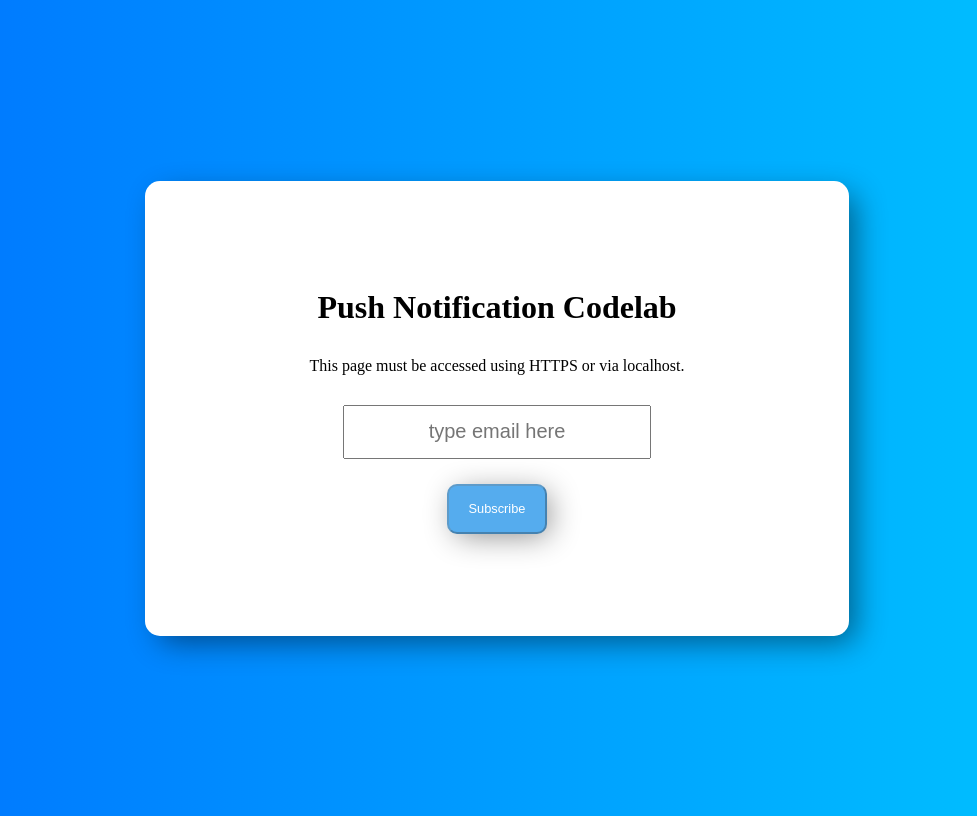
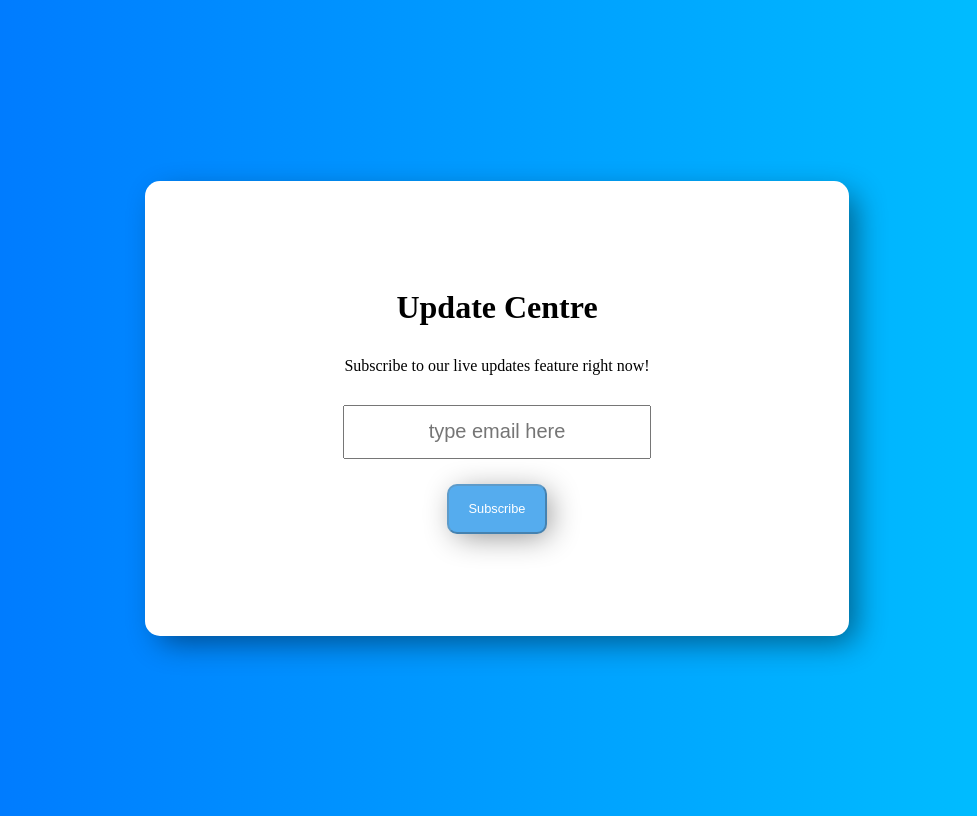
Before and after one commit to shawnlimws/push-notifications-app, a website: page index.html in a window 1280 px wide. Shown: the whole page, without its empty margins (151-1128 px from the left). Drawn offline with Linux system fonts and the light colour scheme.

Commit message:
changed titles

```diff
--- a/index.html
+++ b/index.html
@@ -10,8 +10,8 @@
 </head>
 <body>
   <div class="container">
-    <h1>Push Notification Codelab</h1>
-    <p>This page must be accessed using HTTPS or via localhost.</p>
+    <h1>Update Centre</h1>
+    <p>Subscribe to our live updates feature right now!</p>
     <input type="email" placeholder="type email here" x-moz-errormessage="Please specify a valid email address.">
     <button class="blue" disabled>Subscribe</button>
     <script src="js/main.js"></script>
```
